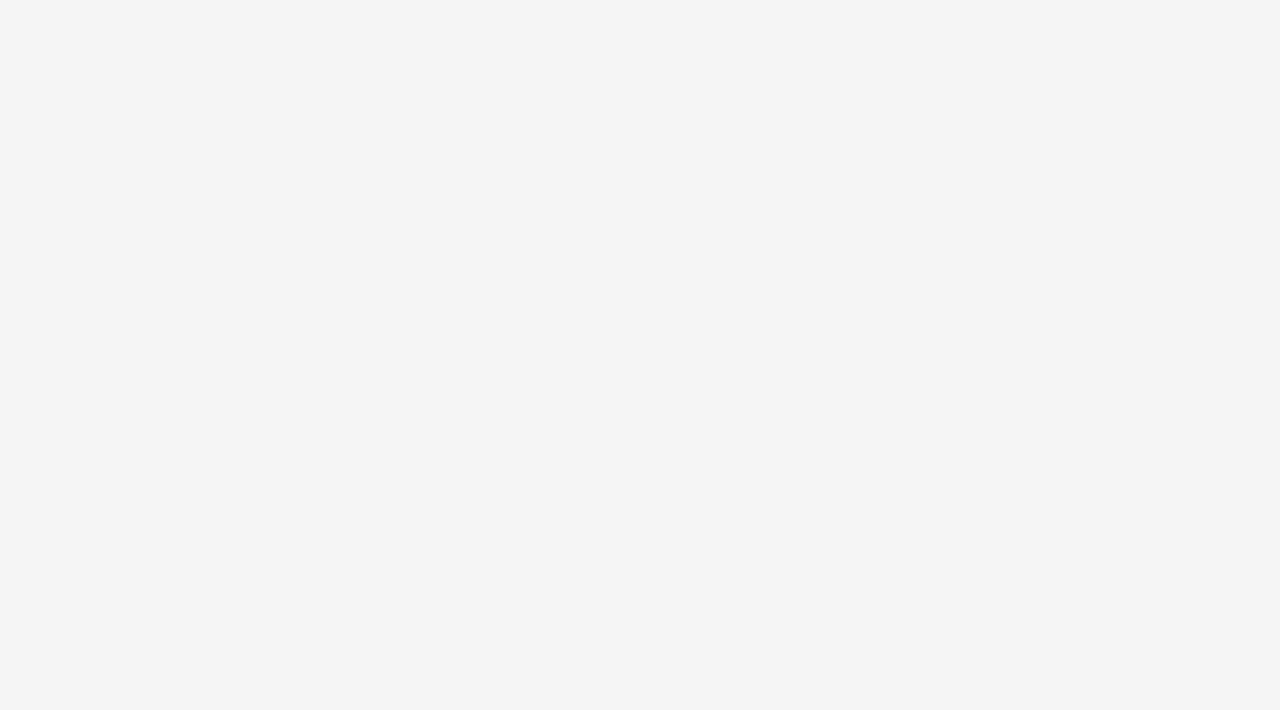
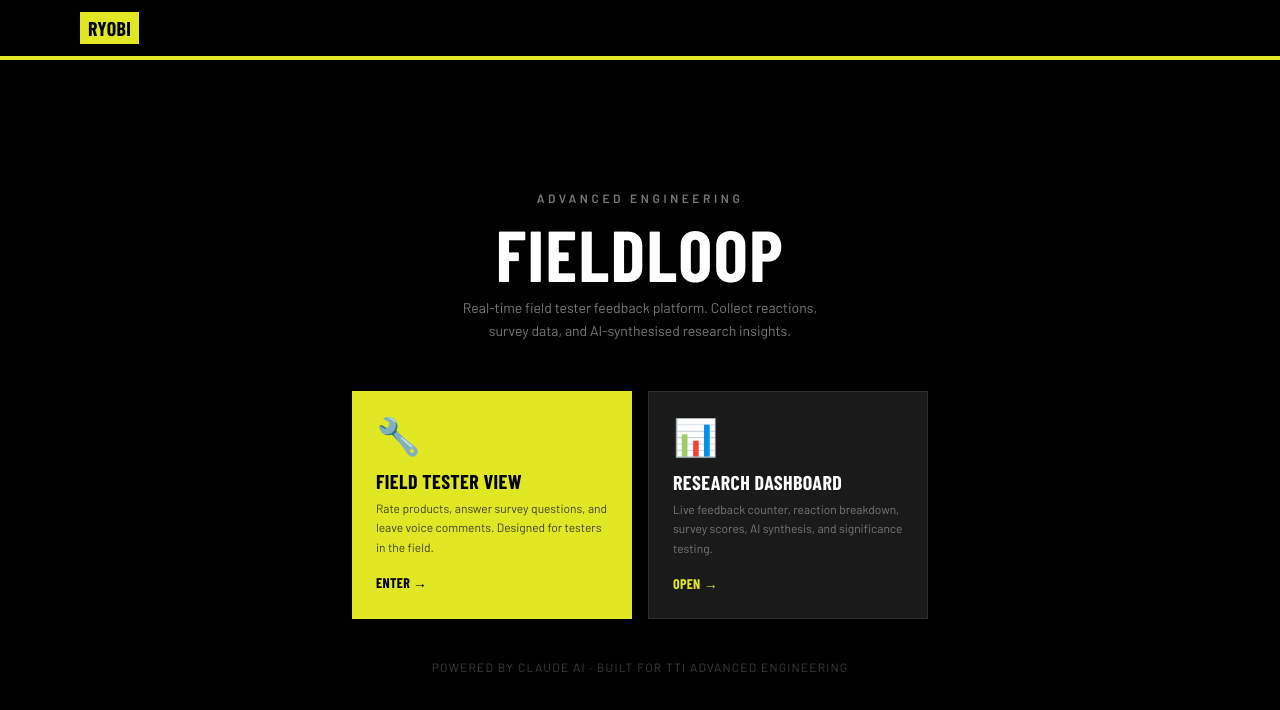
Before and after one commit to marshallcreamer-eng/fieldloop, a Next.js app: page / in a window 1280 px wide. Before the commit this address had no page. Shown: the top 710 px of the page. Built offline with nearby package versions, Linux system fonts and the light colour scheme; a web font is replaced by a local one.

Commit message:
Tester frontend: Ryobi branding, landing page, dashboard link throughout

```diff
--- a/app/page.tsx
+++ b/app/page.tsx
@@ -1,5 +1,57 @@
-import { redirect } from 'next/navigation'
+import RyobiHeader from '@/components/RyobiHeader'
 
 export default function Home() {
-  redirect('/dashboard')
+  return (
+    <div className="min-h-screen bg-ryobi-black flex flex-col">
+      <RyobiHeader />
+
+      <div className="flex-1 flex flex-col items-center justify-center px-4 py-12 text-center">
+
+        {/* Wordmark */}
+        <div className="mb-2">
+          <span className="text-ryobi-gray text-xs uppercase tracking-[0.3em] font-semibold">Advanced Engineering</span>
+        </div>
+        <h1 className="ryobi-heading text-5xl md:text-7xl text-white tracking-widest mb-2">FIELDLOOP</h1>
+        <p className="text-ryobi-gray text-sm mb-12 max-w-sm leading-relaxed">
+          Real-time field tester feedback platform. Collect reactions, survey data, and AI-synthesised research insights.
+        </p>
+
+        {/* Two entry points */}
+        <div className="grid sm:grid-cols-2 gap-4 w-full max-w-xl">
+
+          {/* Tester entry */}
+          <a href="/tester"
+            className="group bg-ryobi-yellow p-6 text-left hover:bg-white transition-colors">
+            <div className="text-4xl mb-3">🔧</div>
+            <div className="ryobi-heading text-xl text-ryobi-black mb-1 group-hover:text-ryobi-dark">Field Tester View</div>
+            <p className="text-ryobi-dark text-xs leading-relaxed opacity-80">
+              Rate products, answer survey questions, and leave voice comments. Designed for testers in the field.
+            </p>
+            <div className="mt-4 text-ryobi-black ryobi-heading text-sm uppercase tracking-widest">
+              Enter →
+            </div>
+          </a>
+
+          {/* Research entry */}
+          <a href="/dashboard"
+            className="group bg-ryobi-dark border border-ryobi-muted p-6 text-left hover:border-ryobi-yellow transition-colors">
+            <div className="text-4xl mb-3">📊</div>
+            <div className="ryobi-heading text-xl text-white mb-1">Research Dashboard</div>
+            <p className="text-ryobi-gray text-xs leading-relaxed">
+              Live feedback counter, reaction breakdown, survey scores, AI synthesis, and significance testing.
+            </p>
+            <div className="mt-4 text-ryobi-yellow ryobi-heading text-sm uppercase tracking-widest">
+              Open →
+            </div>
+          </a>
+
+        </div>
+
+        {/* Bottom note */}
+        <p className="text-ryobi-gray text-xs mt-10 uppercase tracking-widest opacity-50">
+          Powered by Claude AI · Built for TTI Advanced Engineering
+        </p>
+      </div>
+    </div>
+  )
 }
--- a/app/tester/page.tsx
+++ b/app/tester/page.tsx
@@ -30,9 +30,14 @@ export default async function TesterHome() {
       <RyobiHeader
         subtitle="Field Testing"
         right={
-          <div className="text-right">
-            <div className="text-ryobi-yellow text-xs font-bold uppercase tracking-wider">{tester?.region}</div>
-            <div className="text-white text-sm font-semibold">{tester?.name}</div>
+          <div className="flex items-center gap-4">
+            <a href="/dashboard" className="text-ryobi-gray text-xs uppercase tracking-widest font-semibold hover:text-ryobi-yellow transition-colors">
+              Research Dashboard →
+            </a>
+            <div className="text-right">
+              <div className="text-ryobi-yellow text-xs font-bold uppercase tracking-wider">{tester?.region}</div>
+              <div className="text-white text-sm font-semibold">{tester?.name}</div>
+            </div>
           </div>
         }
       />
--- a/app/tester/product/[productId]/FeedbackFlow.tsx
+++ b/app/tester/product/[productId]/FeedbackFlow.tsx
@@ -9,7 +9,7 @@ import VoiceCommentStep from '@/components/VoiceCommentStep'
 import { SURVEY_QUESTIONS } from '@/lib/types'
 import type { Product, Reaction, FeedbackCategory } from '@/lib/types'
 
-type Step = 'swipe' | 'category' | 'survey' | 'comment' | 'done'
+type Step = 'swipe' | 'category' | 'comment' | 'survey' | 'done'
 
 interface Props {
   product: Product
@@ -17,23 +17,23 @@ interface Props {
   testerId: string
 }
 
-const CATEGORIES: { value: FeedbackCategory; label: string; emoji: string }[] = [
-  { value: 'performance', label: 'Performance', emoji: '⚡' },
-  { value: 'ergonomics', label: 'Ergonomics', emoji: '🤲' },
-  { value: 'battery', label: 'Battery', emoji: '🔋' },
-  { value: 'safety', label: 'Safety', emoji: '🦺' },
-  { value: 'design', label: 'Design', emoji: '✨' },
-  { value: 'other', label: 'Other', emoji: '💬' },
+const CATEGORIES: { value: FeedbackCategory; label: string; icon: string }[] = [
+  { value: 'performance', label: 'Performance', icon: '⚡' },
+  { value: 'ergonomics',  label: 'Ergonomics',  icon: '🤲' },
+  { value: 'battery',     label: 'Battery',     icon: '🔋' },
+  { value: 'safety',      label: 'Safety',      icon: '🦺' },
+  { value: 'design',      label: 'Design',      icon: '✏️' },
+  { value: 'other',       label: 'Other',       icon: '💬' },
 ]
 
 export default function FeedbackFlow({ product, assignmentId, testerId }: Props) {
-  const [step, setStep] = useState<Step>('swipe')
-  const [reaction, setReaction] = useState<Reaction | null>(null)
-  const [category, setCategory] = useState<FeedbackCategory | null>(null)
+  const [step, setStep]               = useState<Step>('swipe')
+  const [reaction, setReaction]       = useState<Reaction | null>(null)
+  const [category, setCategory]       = useState<FeedbackCategory | null>(null)
   const [surveyIndex, setSurveyIndex] = useState(0)
   const [surveyScores, setSurveyScores] = useState<Record<string, number>>({})
-  const [comment, setComment] = useState('')
-  const [submitting, setSubmitting] = useState(false)
+  const [comment, setComment]         = useState('')
+  const [submitting, setSubmitting]   = useState(false)
 
   function handleReaction(r: Reaction) {
     setReaction(r)
@@ -50,7 +50,6 @@ export default function FeedbackFlow({ product, assignmentId, testerId }: Props)
     const q = SURVEY_QUESTIONS[surveyIndex]
     const updated = { ...surveyScores, [q.key]: score }
     setSurveyScores(updated)
-
     if (surveyIndex < SURVEY_QUESTIONS.length - 1) {
       setSurveyIndex(i => i + 1)
     } else {
@@ -61,7 +60,6 @@ export default function FeedbackFlow({ product, assignmentId, testerId }: Props)
   async function handleSubmit() {
     if (!reaction || !category) return
     setSubmitting(true)
-
     await fetch('/api/feedback', {
       method: 'POST',
       headers: { 'Content-Type': 'application/json' },
@@ -77,67 +75,94 @@ export default function FeedbackFlow({ product, assignmentId, testerId }: Props)
         survey_scores: surveyScores,
       }),
     })
-
     setStep('done')
     setSubmitting(false)
   }
 
+  const stepLabels: Record<Step, string> = {
+    swipe:    'Rate this product',
+    category: 'What stood out?',
+    survey:   `Survey ${surveyIndex + 1} of ${SURVEY_QUESTIONS.length}`,
+    comment:  'Leave a comment',
+    done:     'Done',
+  }
+
   return (
-    <div className="min-h-screen bg-gray-50 flex flex-col">
+    <div className="min-h-screen bg-ryobi-black flex flex-col">
+
       {/* Header */}
-      <div className="bg-white border-b px-4 py-3 flex items-center gap-3">
-        <div className="w-8 h-8 rounded-full bg-orange-500 flex items-center justify-center text-white font-bold text-sm">FL</div>
-        <div>
-          <div className="text-xs text-gray-400">Beta Testing</div>
-          <div className="text-sm font-semibold text-gray-800">{product.name}</div>
+      <div className="bg-ryobi-black border-b-4 border-ryobi-yellow sticky top-0 z-10">
+        <div className="max-w-lg mx-auto px-4 py-3 flex items-center gap-3">
+          <a href="/tester" className="text-ryobi-gray text-lg leading-none hover:text-white transition-colors">‹</a>
+          <div className="bg-ryobi-yellow px-2 py-0.5">
+            <span className="ryobi-heading text-ryobi-black text-sm font-black tracking-widest">RYOBI</span>
+          </div>
+          <div className="flex-1 min-w-0">
+            <div className="text-ryobi-gray text-xs uppercase tracking-widest">{stepLabels[step]}</div>
+            <div className="text-white text-xs font-semibold truncate">{product.name}</div>
+          </div>
+          <a href="/dashboard" className="text-ryobi-gray text-xs uppercase tracking-widest hover:text-ryobi-yellow transition-colors font-semibold hidden sm:block">
+            Dashboard
+          </a>
         </div>
-        {step === 'survey' && (
-          <div className="ml-auto text-xs text-gray-400">{surveyIndex + 1} / {SURVEY_QUESTIONS.length}</div>
+
+        {/* Progress bar */}
+        {step !== 'done' && (
+          <div className="h-0.5 bg-ryobi-muted">
+            <div className="h-full bg-ryobi-yellow transition-all duration-500"
+              style={{ width: step === 'swipe' ? '20%' : step === 'category' ? '40%' : step === 'survey' ? `${40 + ((surveyIndex + 1) / SURVEY_QUESTIONS.length) * 40}%` : '90%' }} />
+          </div>
         )}
       </div>
 
       <AnimatePresence mode="wait">
+
+        {/* SWIPE */}
         {step === 'swipe' && (
           <motion.div key="swipe" initial={{ opacity: 0, y: 20 }} animate={{ opacity: 1, y: 0 }} exit={{ opacity: 0, y: -20 }}
-            className="flex-1 flex flex-col items-center justify-center gap-8 p-6">
-            <p className="text-gray-500 text-sm text-center">Drag the card or tap a reaction below</p>
+            className="flex-1 flex flex-col items-center justify-center gap-8 px-6 py-8">
+            <p className="text-ryobi-gray text-sm text-center uppercase tracking-widest">Drag the card or tap a reaction</p>
             <SwipeCard product={product} onSwipe={handleReaction} />
-            <div className="mt-10 w-full">
+            <div className="mt-10 w-full max-w-sm">
               <ReactionButtons onReact={handleReaction} />
             </div>
           </motion.div>
         )}
 
+        {/* CATEGORY */}
         {step === 'category' && (
           <motion.div key="category" initial={{ opacity: 0, y: 20 }} animate={{ opacity: 1, y: 0 }} exit={{ opacity: 0, y: -20 }}
-            className="flex-1 flex flex-col items-center justify-center p-6 gap-6">
-            <h2 className="text-xl font-bold text-gray-800 text-center">What stood out most?</h2>
+            className="flex-1 flex flex-col items-center justify-center px-6 py-8 gap-6">
+            <h2 className="ryobi-heading text-2xl text-white text-center tracking-widest">What stood out most?</h2>
             <div className="grid grid-cols-2 gap-3 w-full max-w-xs">
               {CATEGORIES.map(c => (
                 <button key={c.value} onClick={() => handleCategory(c.value)}
-                  className="flex items-center gap-2 p-4 bg-white rounded-2xl border-2 border-gray-200 hover:border-orange-400 hover:bg-orange-50 transition-all active:scale-95 text-left">
-                  <span className="text-2xl">{c.emoji}</span>
-                  <span className="font-semibold text-sm text-gray-700">{c.label}</span>
+                  className="flex items-center gap-3 p-4 bg-ryobi-dark border-2 border-ryobi-muted hover:border-ryobi-yellow hover:bg-black transition-all active:scale-95 text-left">
+                  <span className="text-2xl">{c.icon}</span>
+                  <span className="ryobi-heading text-sm text-white">{c.label}</span>
                 </button>
               ))}
             </div>
           </motion.div>
         )}
 
+        {/* SURVEY */}
         {step === 'survey' && (
           <motion.div key={`survey-${surveyIndex}`} initial={{ opacity: 0, x: 40 }} animate={{ opacity: 1, x: 0 }} exit={{ opacity: 0, x: -40 }}
-            className="flex-1 flex flex-col items-center justify-center p-6 gap-6">
-            <div className="w-full max-w-sm bg-white rounded-3xl shadow-sm border border-gray-100 p-6">
+            className="flex-1 flex flex-col items-center justify-center px-6 py-8 gap-6">
+            <div className="w-full max-w-sm bg-ryobi-dark border border-ryobi-muted p-6">
               <SurveyStep question={SURVEY_QUESTIONS[surveyIndex]} onAnswer={handleSurveyAnswer} />
             </div>
-            <div className="flex gap-1.5">
+            {/* Dot indicators */}
+            <div className="flex gap-2">
               {SURVEY_QUESTIONS.map((_, i) => (
-                <div key={i} className={`w-2 h-2 rounded-full transition-colors ${i <= surveyIndex ? 'bg-orange-500' : 'bg-gray-200'}`} />
+                <div key={i} className={`w-2 h-2 transition-all ${i < surveyIndex ? 'bg-ryobi-yellow' : i === surveyIndex ? 'bg-ryobi-yellow scale-125' : 'bg-ryobi-muted'}`} />
               ))}
             </div>
           </motion.div>
         )}
 
+        {/* COMMENT */}
         {step === 'comment' && (
           <motion.div key="comment" initial={{ opacity: 0, y: 20 }} animate={{ opacity: 1, y: 0 }} exit={{ opacity: 0, y: -20 }}
             className="flex-1 flex flex-col items-center justify-center w-full">
@@ -151,17 +176,30 @@ export default function FeedbackFlow({ product, assignmentId, testerId }: Props)
           </motion.div>
         )}
 
+        {/* DONE */}
         {step === 'done' && (
-          <motion.div key="done" initial={{ opacity: 0, scale: 0.8 }} animate={{ opacity: 1, scale: 1 }}
-            className="flex-1 flex flex-col items-center justify-center p-6 text-center gap-4">
-            <div className="text-7xl">🎉</div>
-            <h2 className="text-2xl font-bold text-gray-800">Thanks, {testerId.split('@')[0]}!</h2>
-            <p className="text-gray-500 max-w-xs">Your feedback on the <strong>{product.name}</strong> has been recorded. The product team will review it.</p>
-            <a href="/tester" className="mt-4 py-3 px-8 bg-orange-500 text-white font-bold rounded-2xl hover:bg-orange-600 transition-all">
-              Back to Products
-            </a>
+          <motion.div key="done" initial={{ opacity: 0, scale: 0.9 }} animate={{ opacity: 1, scale: 1 }}
+            className="flex-1 flex flex-col items-center justify-center px-6 py-12 text-center gap-5">
+            <div className="bg-ryobi-yellow w-20 h-20 flex items-center justify-center text-4xl">✓</div>
+            <div>
+              <h2 className="ryobi-heading text-3xl text-white tracking-widest">Submitted</h2>
+              <p className="text-ryobi-gray text-sm mt-2 max-w-xs leading-relaxed">
+                Your feedback on the <span className="text-white font-semibold">{product.name}</span> has been recorded. The engineering team will review it.
+              </p>
+            </div>
+            <div className="flex flex-col gap-3 w-full max-w-xs mt-4">
+              <a href="/tester"
+                className="py-3 px-6 bg-ryobi-yellow text-ryobi-black font-black ryobi-heading text-sm uppercase tracking-widest hover:bg-white transition-colors text-center">
+                Rate Another Product →
+              </a>
+              <a href="/dashboard"
+                className="py-3 px-6 bg-ryobi-dark border border-ryobi-muted text-ryobi-gray font-semibold text-xs uppercase tracking-widest hover:border-ryobi-yellow hover:text-white transition-colors text-center">
+                View Research Dashboard
+              </a>
+            </div>
           </motion.div>
         )}
+
       </AnimatePresence>
     </div>
   )
--- a/components/SwipeCard.tsx
+++ b/components/SwipeCard.tsx
@@ -65,7 +65,7 @@ export default function SwipeCard({ product, onSwipe }: Props) {
             </motion.div>
             <motion.div style={{ opacity: mehOpacity }}
               className="absolute inset-0 bg-white/10 flex items-center justify-center">
-              <span className="text-white text-5xl font-black ryobi-heading drop-shadow-lg">MEH</span>
+              <span className="text-white text-5xl font-black ryobi-heading drop-shadow-lg">OK</span>
             </motion.div>
 
             {/* ONE+ badge */}
```
